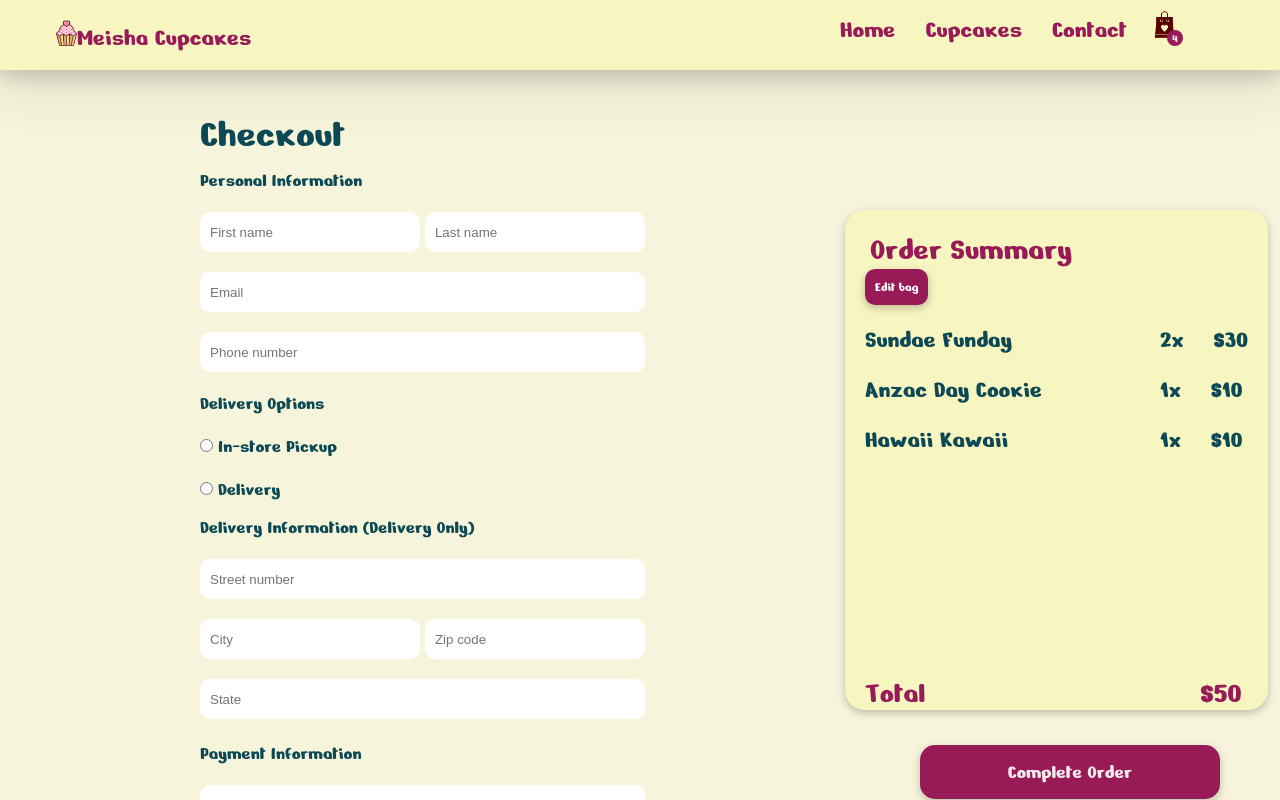
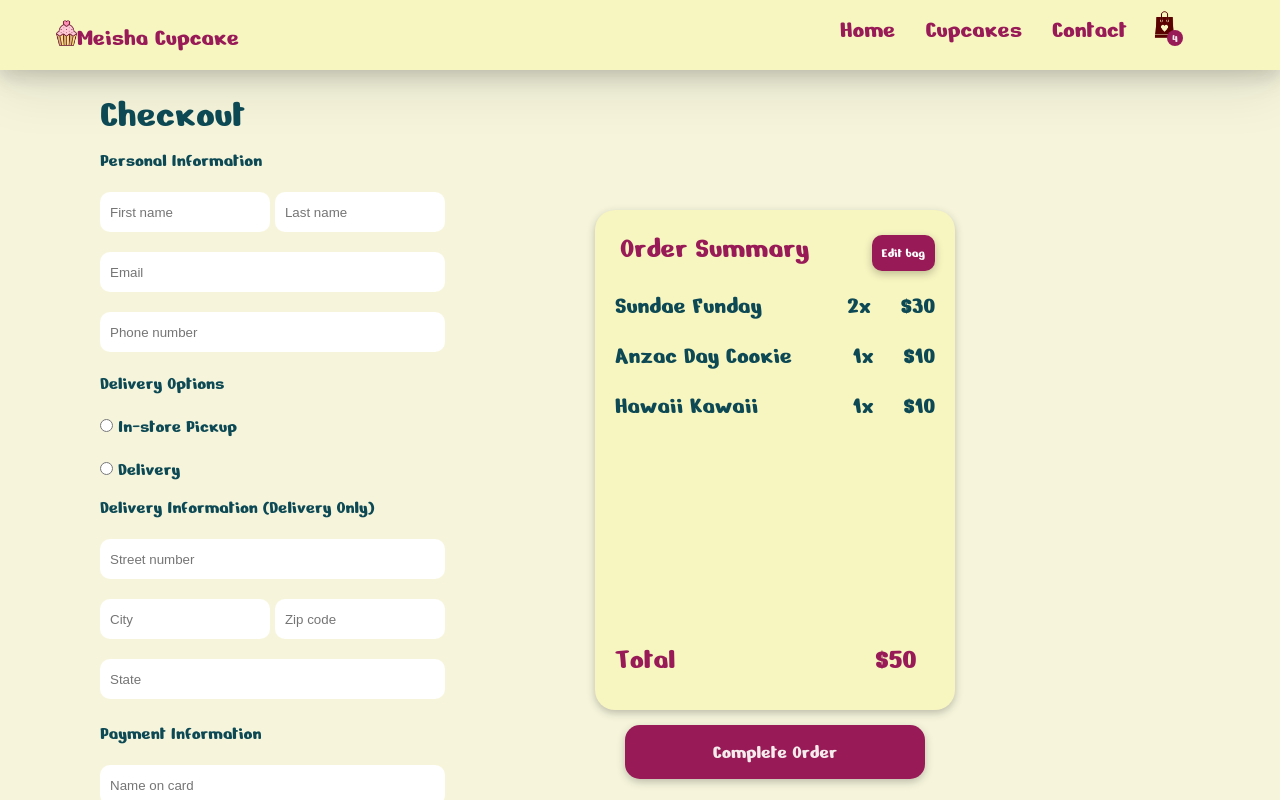
Before and after one commit to thanhtrucphan136/MeishaCupcake, a plain HTML site: page checkout.html in a window 1280 px wide. Drawn offline with Linux system fonts and the light colour scheme.

Commit message:
fix layout

```diff
--- a/checkout.html
+++ b/checkout.html
@@ -12,7 +12,7 @@
         <div class="right-header">
             <div class="logo header-sub">
                 <img src="./img/logo.png" class="logo-img">
-                <span>Meisha Cupcakes</span>
+                <span>Meisha Cupcake</span>
             </div>
         </div>
         <div class="left-header">
@@ -97,5 +97,12 @@
         </div>
     </div>
     <button class="complete-btn">Complete Order</button>
+    <div class="filler"></div>
+    <footer>
+        &copy; 2022 Truc Phan
+        <a href="https://github.com/thanhtrucphan136/MeishaCupcake" target="_blank">
+            <img src="GitHub-Mark-32px.png" alt="github logo" class="github"></a>
+    </footer>
 </body>
+
 </html>
--- a/style.css
+++ b/style.css
@@ -448,9 +448,9 @@ textarea{
     display: flex;
 }
 .checkout{
-    margin: 40px 0 0 200px;
+    margin: 20px 0 0 100px;
     font-size: 19px;
-    padding-right: 200px;
+    padding-right: 150px;
     color: #0d4954;
 }
 .checkout-title{
@@ -472,12 +472,12 @@ textarea{
 .checkout-input-small{
     border: none;
     border-radius: 10px;
-    width: 200px;
+    width: 150px;
     height: 20px;
     padding: 10px;
 }
 .checkout-input{
-    width: 425px;
+    width: 325px;
     border: none;
     border-radius: 10px;
     height: 20px;
@@ -487,7 +487,7 @@ textarea{
     margin-top: 140px;
     margin-right: 100px;
     padding: 20px;
-    width: 400px;
+    width: 320px;
     height: 460px;
     background-color: #f7f5c0;
     color: #0d4954;
@@ -499,9 +499,9 @@ textarea{
     box-shadow: rgba(0, 0, 0, 0.24) 0px 3px 8px;
 }
 .summary-title{
-    font-size: 32px;
+    font-size: 30px;
     margin-left: 5px;
-    margin-right: 110px;
+    margin-right: 57px;
     color: #981a57;
 }
 .item-checkout{
@@ -519,7 +519,7 @@ textarea{
 .summary-total{
     display: flex;
     font-size: 30px;
-    gap: 275px;
+    gap: 200px;
     margin-top: 200px;
     color: #981a57;
 }
@@ -534,7 +534,7 @@ textarea{
 }
 .complete-btn{
     position: relative;
-    left: 920px;
+    left: 625px;
     bottom: 220px;
     border: none;
     border-radius: 15px;
```
Also changed, not shown: contact.html (+2 -2 lines), index.html (+1 -1 lines), menu.html (+2 -2 lines), shoppingbag.html (+1 -1 lines).
